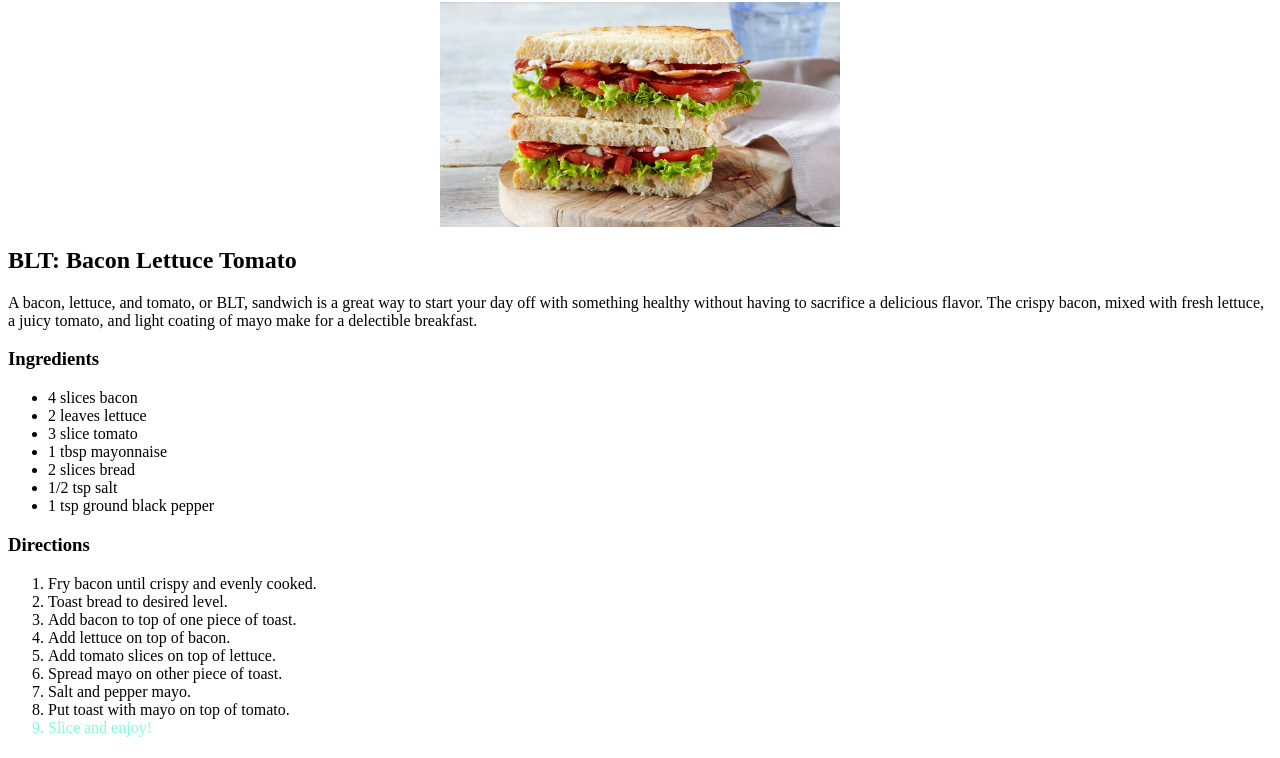
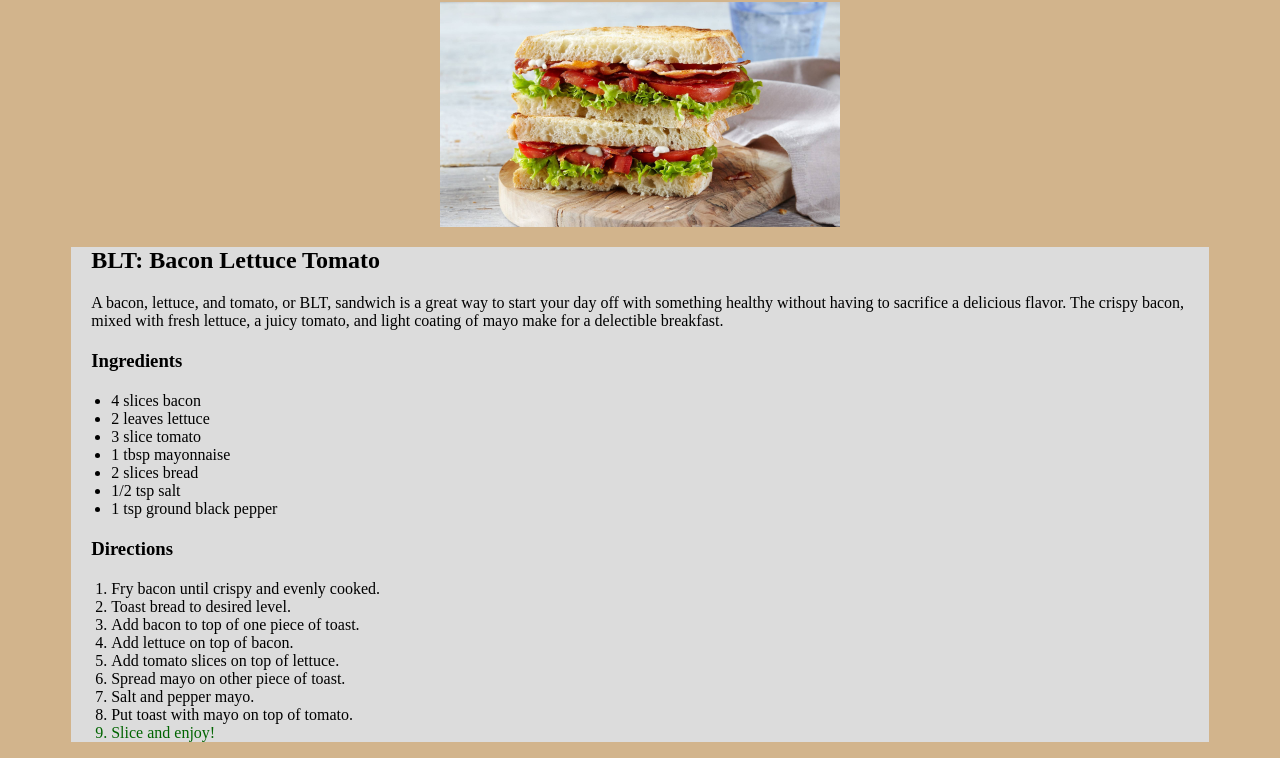
Before and after one commit to TerraTachyon/Odin-Recipes, a plain HTML site: page recipes/blt.html in a window 1280 px wide. Shown: the part 78-836 px from the top of the page. Drawn offline with Linux system fonts and the light colour scheme.

Commit message:
Add css styling

```diff
--- a/recipes/blt.html
+++ b/recipes/blt.html
@@ -9,6 +9,7 @@
   <body>
     <h1 id="main-header">BLT Sandwich</h1>
     <img src="../images/BLT.jpeg">
+    <div id="main-content">
       <h2>BLT: Bacon Lettuce Tomato</h2>
       <p>
         A bacon, lettuce, and tomato, or BLT, sandwich is a great way to start your day off
@@ -38,5 +39,6 @@
         <li>Put toast with mayo on top of tomato.</li>
         <li id="last-step">Slice and enjoy!</li>
       </ol>
+    </div>
   </body>
 </html>
--- a/styles.css
+++ b/styles.css
@@ -1,5 +1,6 @@
 #main-header {
   text-align: center;
+  color: rgb(0, 0, 0);
 }
 
 img {
@@ -11,5 +12,21 @@ img {
 }
 
 #last-step {
-  color: aquamarine;
+  color: darkgreen;
 }
+
+#main-content {
+  display: block;
+  margin-left: auto;
+  margin-right: auto;
+  width: 90%;
+  background-color: gainsboro;
+}
+
+body {
+  background-color: tan;
+}
+
+div p, div h2, div h3 {
+  margin: 20px;
+}
```
Also changed, not shown: recipes/aglio-e-olio.html (+2 -0 lines), recipes/ramen-noodles.html (+2 -0 lines). Lines whose indentation alone changed are shown as unchanged.
